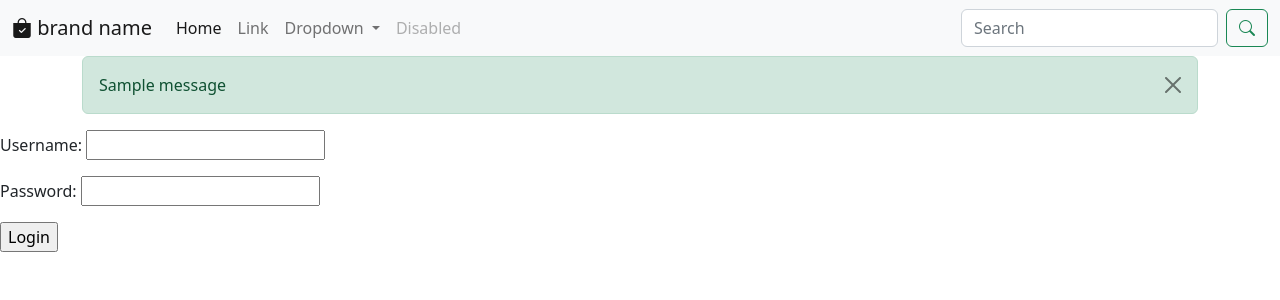
After one commit to alijkdkar/Esales, a Django app: page /customer/login/ in a window 1280 px wide. The commit adds this page. Shown: the top 300 px of the page. Run offline with Django 4.2, Linux system fonts and the light colour scheme; tables that the repository leaves empty hold one stand-in row (values such as "Sample post"); one stand-in notice (Sample message) is shown.

Commit message:
some basement task

```diff
--- a/EsaleWeb/customer/admin.py
+++ b/EsaleWeb/customer/admin.py
@@ -1,4 +1,5 @@
 from django.contrib import admin
-
+from .models import Customer,Address
 # Register your models here.
-admin.site.register()
+admin.site.register(Customer)
+admin.site.register(Address)
--- /dev/null
+++ b/EsaleWeb/customer/froms.py
@@ -0,0 +1,17 @@
+
+
+from django import forms
+
+class UserRegistertionForm(forms.Form):
+    firstName = forms.CharField()
+    lastName = forms.CharField()
+    username = forms.CharField()
+    email = forms.EmailField()
+    password = forms.CharField()
+    #mobile = forms.CharField(max_length=10)
+
+
+
+class UserLoginForm(forms.Form):
+    username =forms.CharField()
+    password = forms.CharField()
--- a/EsaleWeb/customer/models.py
+++ b/EsaleWeb/customer/models.py
@@ -17,4 +17,4 @@ class Address(models.Model):
     longtiut = models.DecimalField(max_digits=10,decimal_places=8)
     latitut = models.DecimalField(max_digits=10,decimal_places=8)
     createdDate = models.DateTimeField(auto_now_add=True,blank=True)
-    models.ForeignKey(Customer,on_delete=CASCADE)
+    customer  = models.ForeignKey(Customer,on_delete=models.CASCADE )
--- a/EsaleWeb/customer/urls.py
+++ b/EsaleWeb/customer/urls.py
@@ -1,7 +1,9 @@
 from django.urls import path
+from django.views import View
 from . import views
 
 
 urlpatterns = [
-    path('signup',views.signup,name='signUpAddress')
+    path('signup/',views.signup,name='signUpAddress'),
+    path('login/',views.login,name='lognAddress')
 ]
--- a/EsaleWeb/customer/views.py
+++ b/EsaleWeb/customer/views.py
@@ -1,7 +1,45 @@
-from django.shortcuts import render
-
+from django.shortcuts import render,redirect
+from .froms import UserRegistertionForm,UserLoginForm
+from django.contrib.auth.models import User
+from django.contrib.auth import authenticate,login as authlogin
+from django.contrib import messages
 # Create your views here.
 
 
 def signup(requst):
-    pass
+    if requst.method == 'POST':
+        form = UserRegistertionForm(requst.POST)
+        if form.is_valid():
+            cd = form.cleaned_data
+            user = User.objects.create_user(cd['username'],cd['email'],cd['password'])
+            user.first_name = cd['firstName']
+            user.last_name = cd['lastName']
+            user.save()
+            print('sss')
+            messages.success(requst,'user added successfuly','sucess')
+            return redirect('home')
+
+
+    else:
+        form = UserRegistertionForm()
+    return render(requst,'signUp.html',{'form':form})
+
+
+
+def login(requst):
+    if requst.method == 'POST':
+        form = UserLoginForm(requst.POST)
+        if form.is_valid():
+            cd = form.cleaned_data
+            userlogind = authenticate(request= requst,username=cd['username'],password= cd['password'])
+            print(userlogind)
+            if userlogind is not None:
+                authlogin(requst,userlogind)
+                messages.success(requst,'you logined successfuly','success')
+                return redirect('home')
+            else:
+                messages.error(requst,'username or password is wrong','danger')
+
+    else:
+        form = UserLoginForm()
+    return render(requst,'login.html',{'form':form})
--- a/EsaleWeb/home/views.py
+++ b/EsaleWeb/home/views.py
@@ -1,7 +1,9 @@
 from django.shortcuts import render
 from django.http import HttpResponse
+from django.contrib import messages
 # Create your views here.
 
 def index(requst):
     viewData={'name':'shahzaD'}
+    # messages.success(requst,"hi",'success')
     return render(requst,'index.html',context=viewData)
--- a/EsaleWeb/templates/base.html
+++ b/EsaleWeb/templates/base.html
@@ -8,8 +8,10 @@
     </head>
     <body>
     {% include "navbar.html" %}
-        <div>
+    <div> {% include 'messages.html' %} </div>
+    <div>
         {% block contain %} {% endblock %}
         </div>
+
     </body>
 </html>
--- /dev/null
+++ b/EsaleWeb/templates/login.html
@@ -0,0 +1,9 @@
+{% extends "base.html" %}
+
+{% block contain %}
+<form action="" method="POST" >
+{% csrf_token %}
+{{form.as_p}}
+<input type="submit" value="Login" />
+</form>
+{% endblock %}
--- /dev/null
+++ b/EsaleWeb/templates/messages.html
@@ -0,0 +1,16 @@
+{% if messages %}
+
+{% for msg in messages %}
+    {% comment %} <p class="alert alert-{{msg.tags}}" >{{ msg }} </p> {% endcomment %}
+
+    <div class="container-lg">
+        <div class="alert alert-{{msg.tags}} alert-dismissible fade show md-40 lg-40" role="alert">
+            {{ msg }}
+
+            <button id="btnCLoseToast" type="button" class="btn-close" data-bs-dismiss="alert" aria-label="Close"></button>
+          </div>
+      </div>
+
+{% endfor %}
+
+{% endif %}
```
Also changed, not shown: EsaleWeb/templates/signUp.html (added, +11 -0 lines), EsaleWeb/customer/migrations/0001_initial.py (added), EsaleWeb/db.sqlite3.
